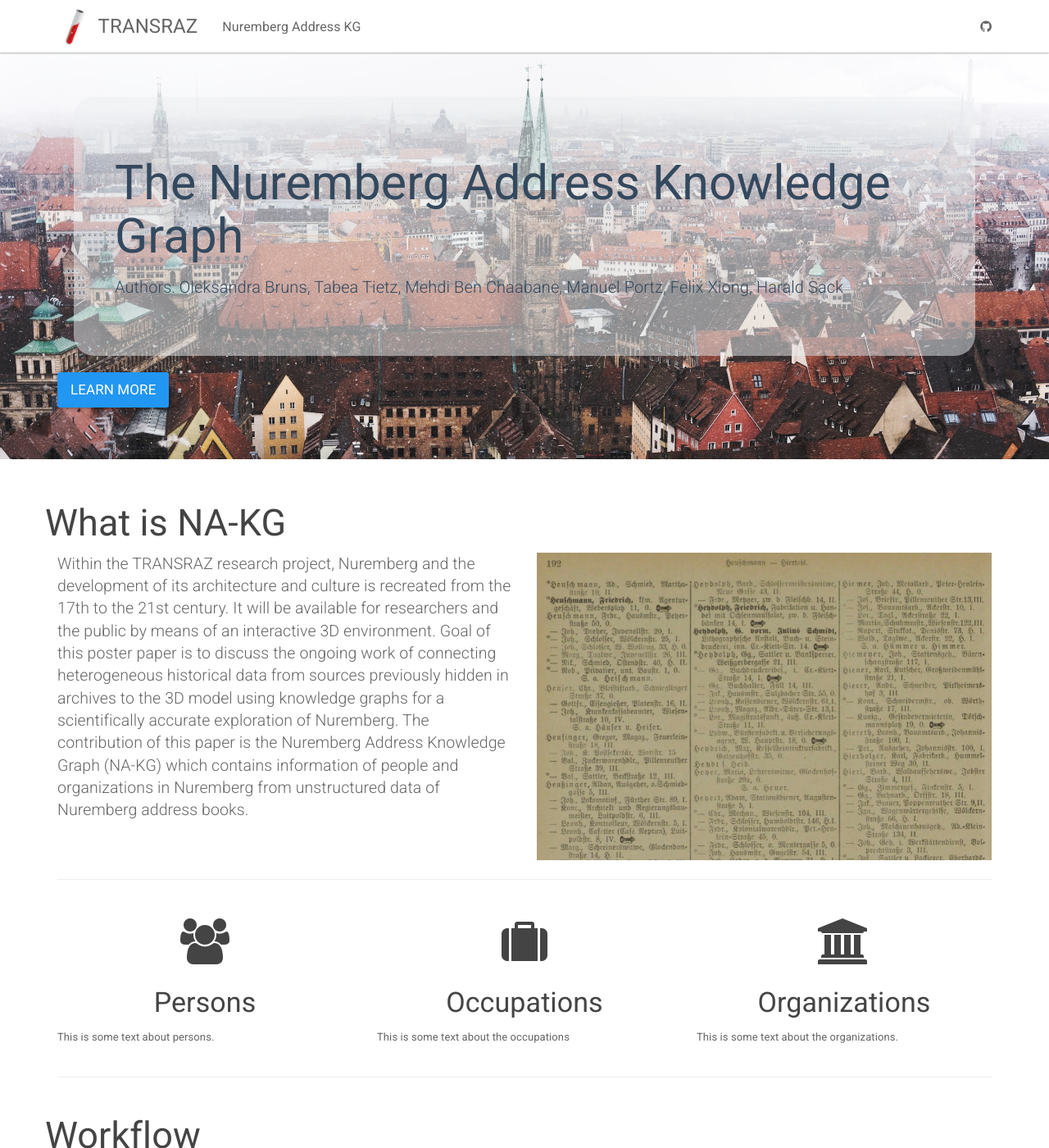
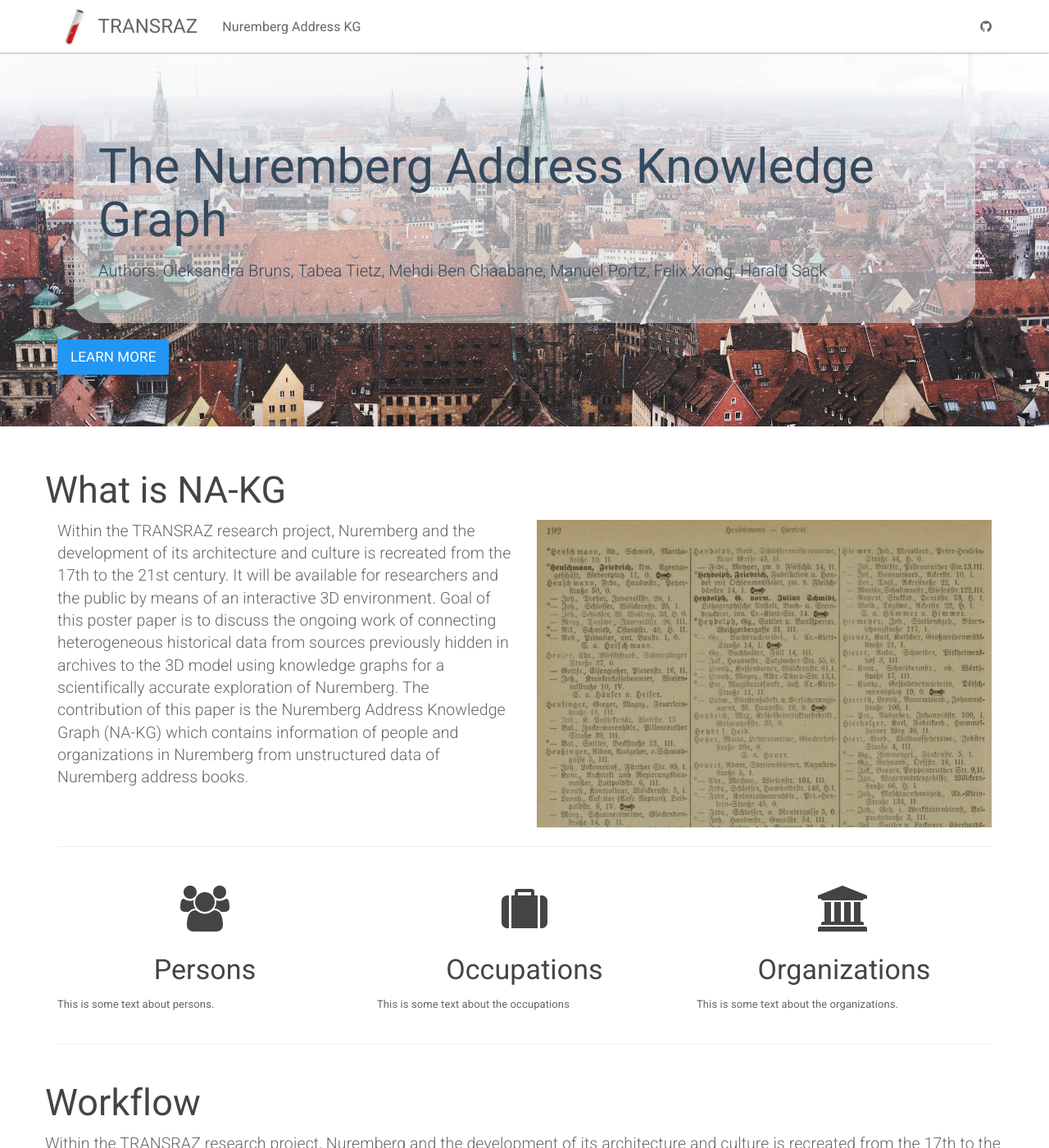
Before and after one commit to ISE-FIZKarlsruhe/Transraz, a Jekyll site: the page built from NA-KG.html, in a window 1280 px wide and 1400 px high. Shown: the whole window at 82% size. Built offline with Jekyll 4.4.1, drawn with Linux system fonts in a browser that asks for light colours.

Commit message:
Update _jekyll-doc-theme.scss

```diff
--- a/_sass/_jekyll-doc-theme.scss
+++ b/_sass/_jekyll-doc-theme.scss
@@ -65,8 +65,8 @@ html {
   }
   .highlight {
   background-color: rgba(236, 240, 241,0.5);
-  border-radius: 25px;
+  border-radius: 30px;
   width: max-width;
-  padding: 50px;
+  padding: 30px;
   margin: 20px;
   }
```
